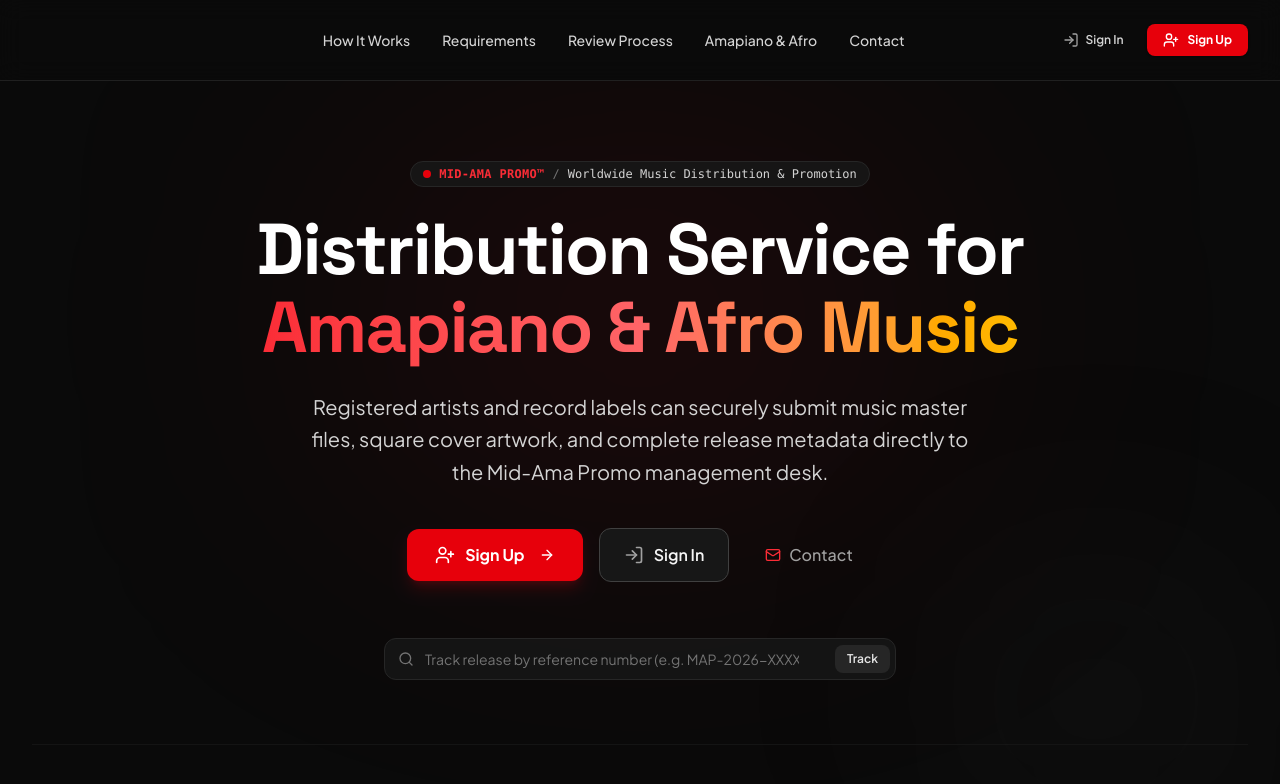
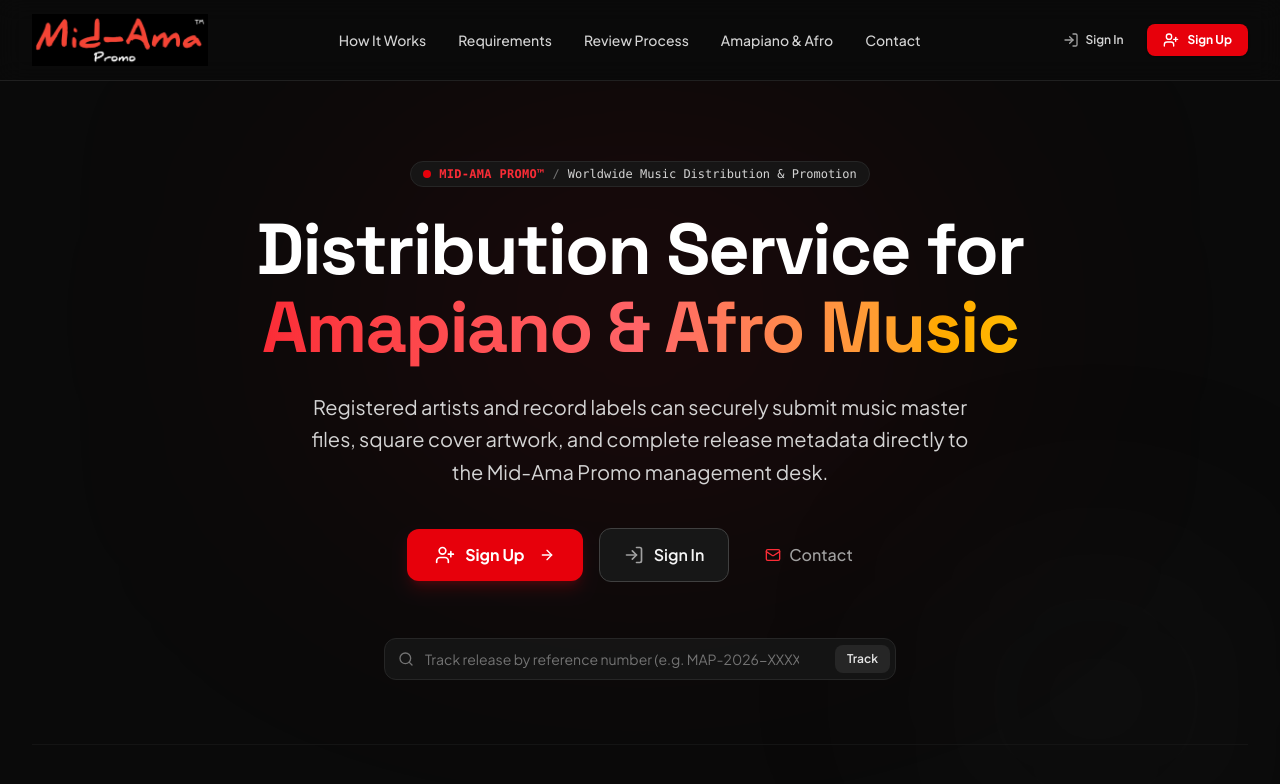
Before and after one commit to midama-promo/mid-ama-promo, a React (Vite) app: page / in a window 1280 px wide. Shown: the top 784 px of the page. Built offline with nearby package versions, Linux system fonts and the light colour scheme; no server answers.

Commit message:
Fix logo visibility and bundle logo asset

```diff
--- a/src/components/common/Logo.tsx
+++ b/src/components/common/Logo.tsx
@@ -1,4 +1,5 @@
 import React from 'react';
+import midAmaPromoLogo from '../../assets/images/mid-ama-promo-logo.png';
 
 interface LogoProps {
   size?: 'sm' | 'md' | 'lg' | 'xl';
@@ -8,10 +9,10 @@ interface LogoProps {
 }
 
 export const Logo: React.FC<LogoProps> = ({ size = 'md', showTagline = false, className = '', onClick }) => {
-  const sizes = { sm: 'w-28', md: 'w-36', lg: 'w-44', xl: 'w-56' };
+  const sizes = { sm: 'w-28', md: 'w-44', lg: 'w-52', xl: 'w-64' };
   return (
     <div onClick={onClick} className={`inline-flex flex-col select-none ${onClick ? 'cursor-pointer' : ''} ${className}`}>
-      <img src="/mid-ama-promo-logo.png" alt="Mid-Ama Promo" className={`${sizes[size]} h-auto object-contain`} />
+      <img src={midAmaPromoLogo} alt="Mid-Ama Promo" className={`${sizes[size]} h-auto max-h-14 object-contain`} loading="eager" draggable={false} />
       {showTagline && (
         <span className="text-[10px] uppercase tracking-[0.2em] font-medium text-neutral-400 mt-1">
           Worldwide Music Distribution & Promotion
```
Also changed, not shown: public/mid-ama-promo-logo.png, src/assets/images/mid-ama-promo-logo.png (added).
